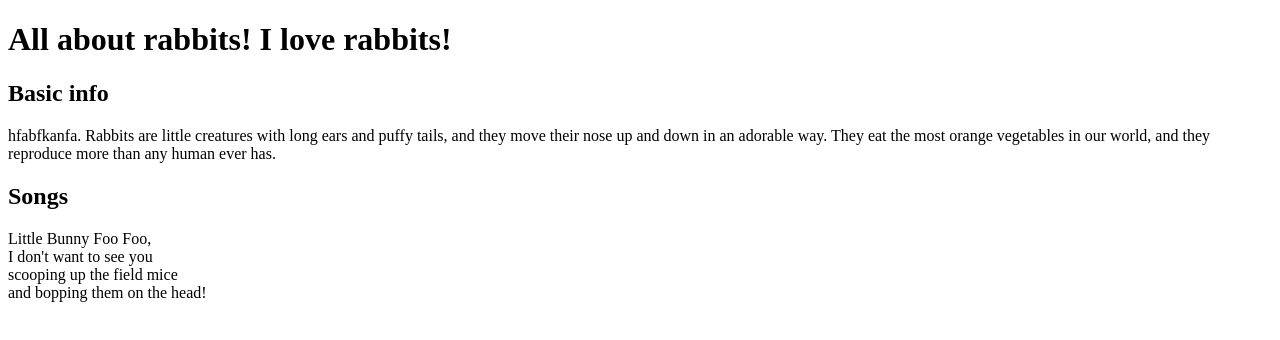
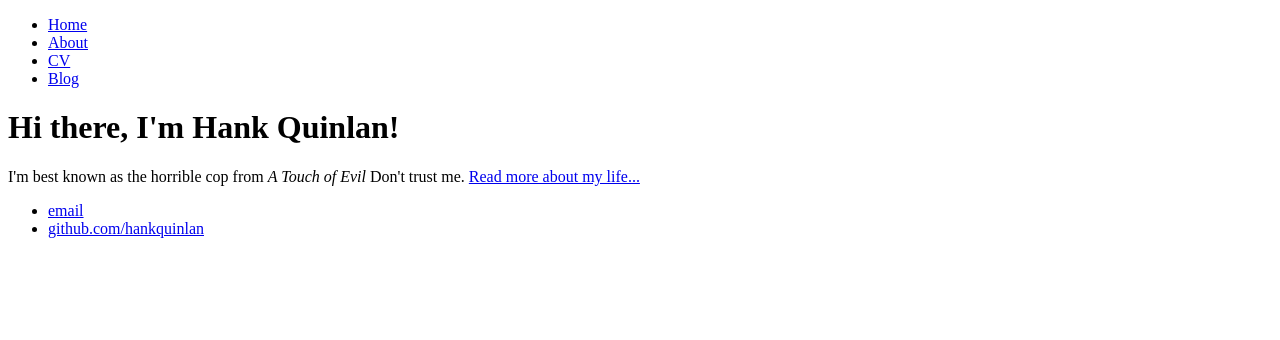
Before and after one commit to jiux1/jiux1.github.io, a plain HTML site: page index.html in a window 1280 px wide. Drawn offline with Linux system fonts and the light colour scheme.

Commit message:
Update index.html

```diff
--- a/index.html
+++ b/index.html
@@ -1,24 +1,28 @@
-<!-- Just experimenting around -->
 <!DOCTYPE html>
 <html>
-    <head>
-        <meta charset="utf-8">
-        <title>All about rabbits!!</title>
-    </head>
-    <body>
-
-    <h1>All about rabbits! I love rabbits!</h1>
-
-    <h2>Basic info</h2>
-
-    <p>hfabfkanfa. Rabbits are little creatures with long ears and puffy tails, and they move their nose up and down in an adorable way. They eat the most orange vegetables in our world, and they reproduce more than any human ever has.</p>
-
-    <h2>Songs</h2>
-
-    <p>Little Bunny Foo Foo, <br>
-I don't want to see you <br>
-scooping up the field mice <br>
-and bopping them on the head!</p>
-
-    </body>
+	<head>
+		<title>Hank Quinlan, Horrible Cop</title>
+	</head>
+	<body>
+		<nav>
+    		<ul>
+        		<li><a href="/">Home</a></li>
+	        	<li><a href="/about">About</a></li>
+        		<li><a href="/cv">CV</a></li>
+        		<li><a href="/blog">Blog</a></li>
+    		</ul>
+		</nav>
+		<div class="container">
+    		<div class="blurb">
+        		<h1>Hi there, I'm Hank Quinlan!</h1>
+				<p>I'm best known as the horrible cop from <em>A Touch of Evil</em> Don't trust me. <a href="/about">Read more about my life...</a></p>
+    		</div><!-- /.blurb -->
+		</div><!-- /.container -->
+		<footer>
+    		<ul>
+        		<li><a href="mailto:hankquinlanhub@gmail.com">email</a></li>
+        		<li><a href="https://github.com/hankquinlan">github.com/hankquinlan</a></li>
+			</ul>
+		</footer>
+	</body>
 </html>
```
